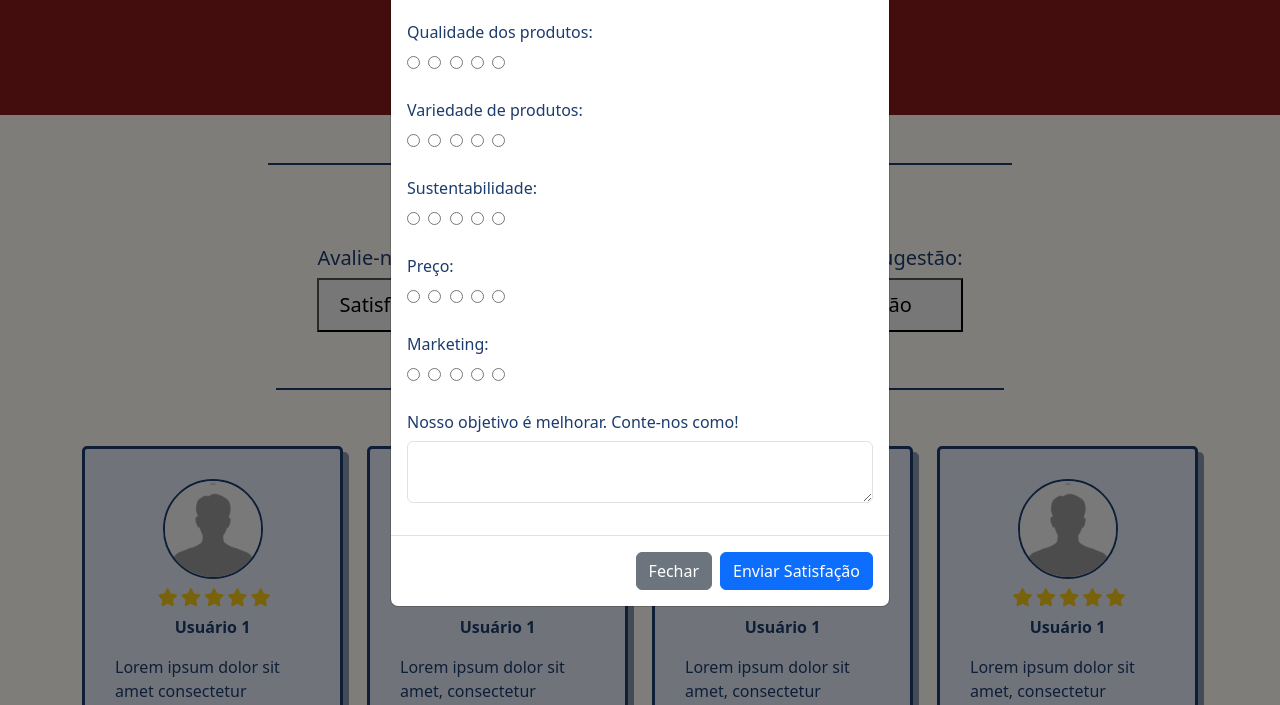
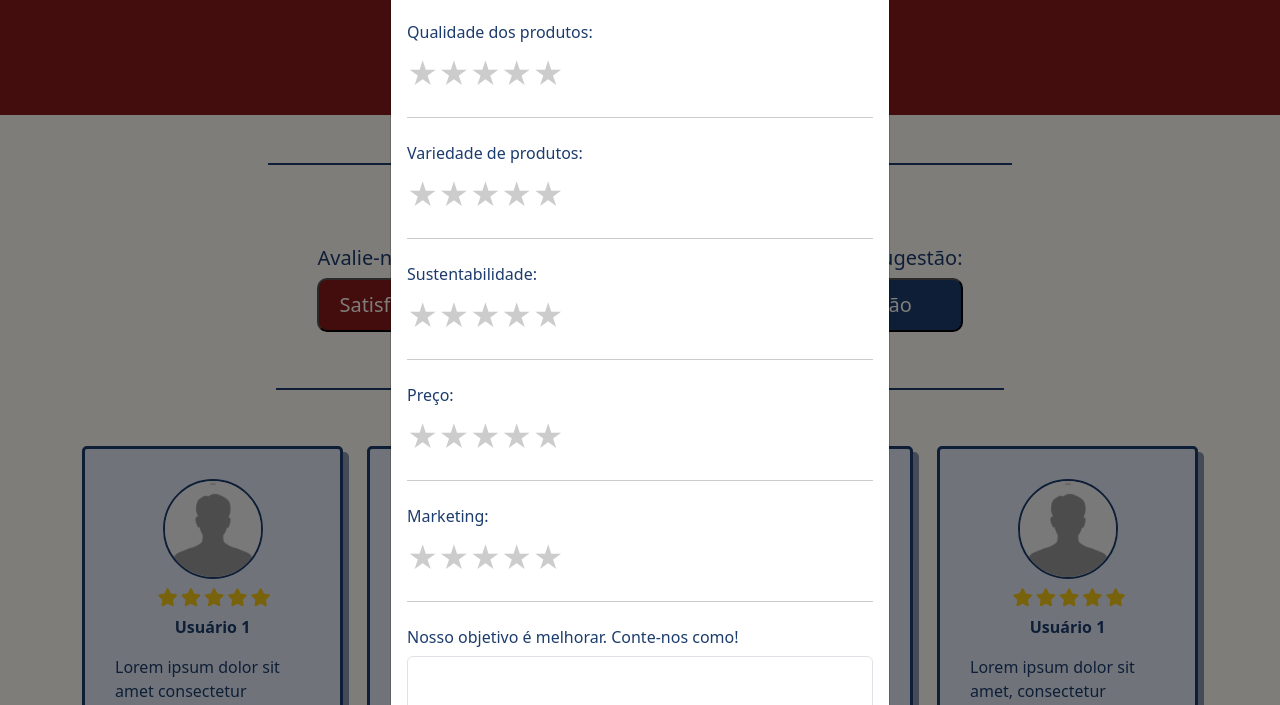
Before and after one commit to Licciardi/Principal-Kraft, a plain HTML site: page index.html in a window 1280 px wide. Both pictures are taken after a click on the button "Satisfação". Shown: the part 1220-1925 px from the top of the page. Drawn offline with nearby package versions, Linux system fonts and the light colour scheme.

Commit message:
Trocado o css página principal

```diff
--- a/CSS/style.css
+++ b/CSS/style.css
@@ -248,3 +248,127 @@ video{
       border-radius: 12px;
     }
 }
+
+
+.btn-sugestao{
+  background-color: var(--color-hover-blue);
+  transition: background-color 0.5s ease !important;
+  color: #fffaf4;
+  border-radius: 10px;
+}
+
+
+.btn-sugestao:hover{
+  background-color: #ffffff; /* Nova cor de fundo no hover */
+  color: black;
+  font-weight: 500;
+  border-color: var(--color-hover-blue) ;
+}
+
+.btn-satisfacao{
+  background-color: var(--color-hover-red);
+  transition: background-color 0.5s ease !important;
+  color: #fffaf4;
+  border-radius: 10px;
+}
+
+.btn-satisfacao:hover{
+  background-color: #ffffff; /* Nova cor de fundo no hover */
+  color: black !important;
+  font-weight: 450;
+  border-color:var(--color-hover-red) ;
+}
+
+.modal.fade {
+  opacity: 0;
+  transition: opacity 0.3s ease-in-out;
+}
+
+.modal.show {
+  opacity: 1;
+}
+
+.modal.fade.show {
+  opacity: 1;
+}
+
+.modal.fade.show .modal-dialog {
+  transform: translate(0);
+}
+
+.modal.fade .modal-dialog {
+  transform: translate(0, -50px);
+  transition: transform 0.3s ease-in-out;
+}
+
+/* estilo estrelas*/
+
+.rating {
+  display: inline-block;
+}
+
+.rating input {
+  display: none;
+}
+
+.rating label {
+  float: right;
+  cursor: pointer;
+  color: #ccc;
+  transition: color 0.3s;
+}
+
+.rating label:before {
+  content: '\2605';
+  font-size: 30px;
+}
+
+.rating input:checked ~ label,
+.rating label:hover,
+.rating label:hover ~ label {
+  color: #6f00ff;
+  transition: color 0.3s;
+}
+
+
+
+
+/* Adiciona uma borda inferior a todas as divs com a classe "mb-3" */
+.mb-3 {
+  border-bottom: 1px solid #ccc;
+  padding-bottom: 15px; /* Espaçamento inferior para separar o conteúdo */
+  margin-bottom: 20px; /* Espaçamento inferior para separar as divs */
+}
+
+/* Remove a borda inferior da última div com a classe "mb-3" */
+.mb-3:last-child {
+  border-bottom: none;
+  margin-bottom: 0; /* Você pode ajustar isso conforme necessário */
+}
+
+.rating {
+  display: inline-block;
+}
+
+.rating input {
+  display: none;
+}
+
+.rating label {
+  float: right;
+  cursor: pointer;
+  color: #ccc;
+  transition: color 0.3s;
+}
+
+.rating label:before {
+  content: '\2605';
+  font-size: 30px;
+}
+
+.rating input:checked ~ label,
+.rating label:hover,
+.rating label:hover ~ label {
+  color: yellow;
+  transition: color 0.3s;
+}
```
